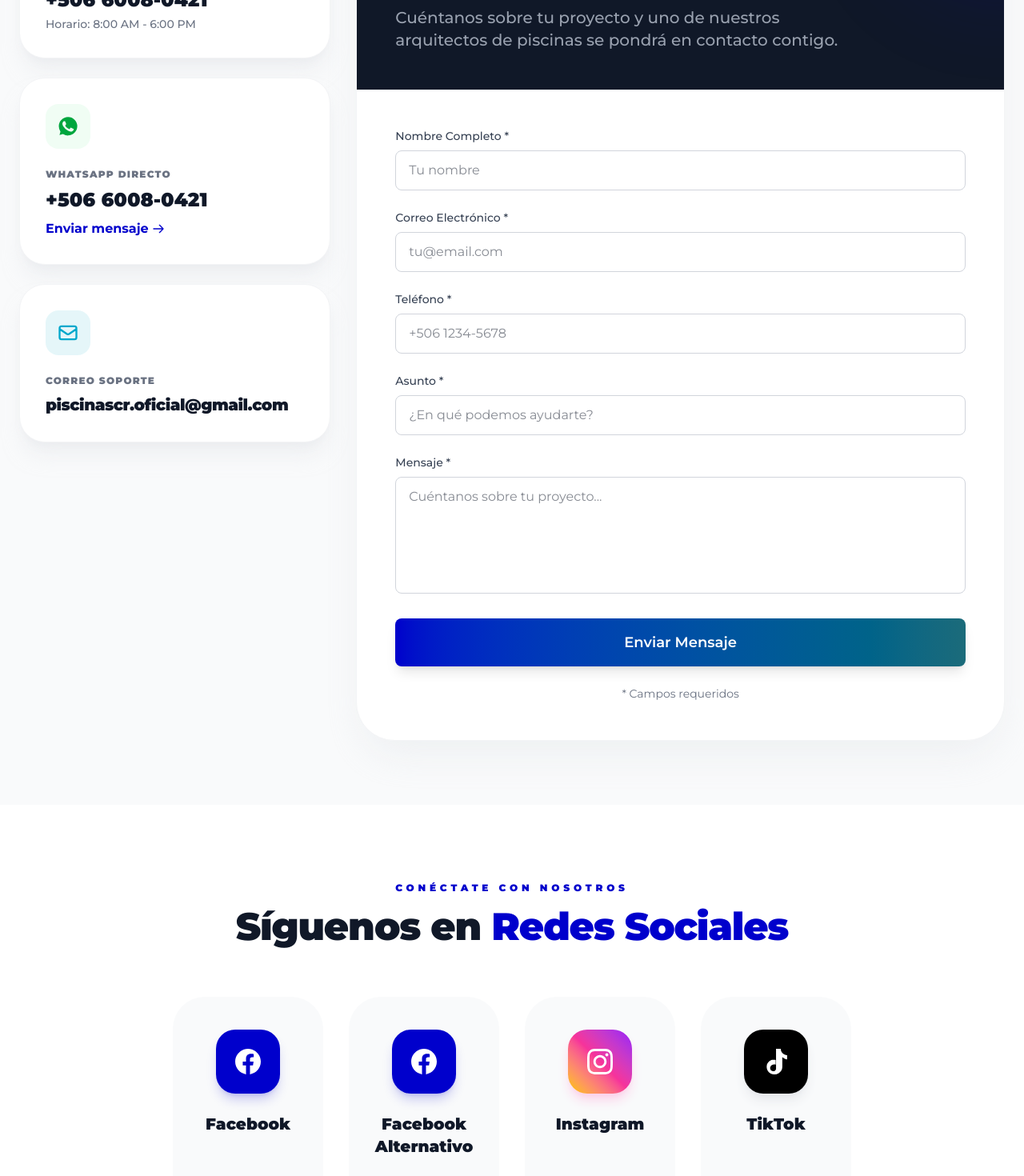
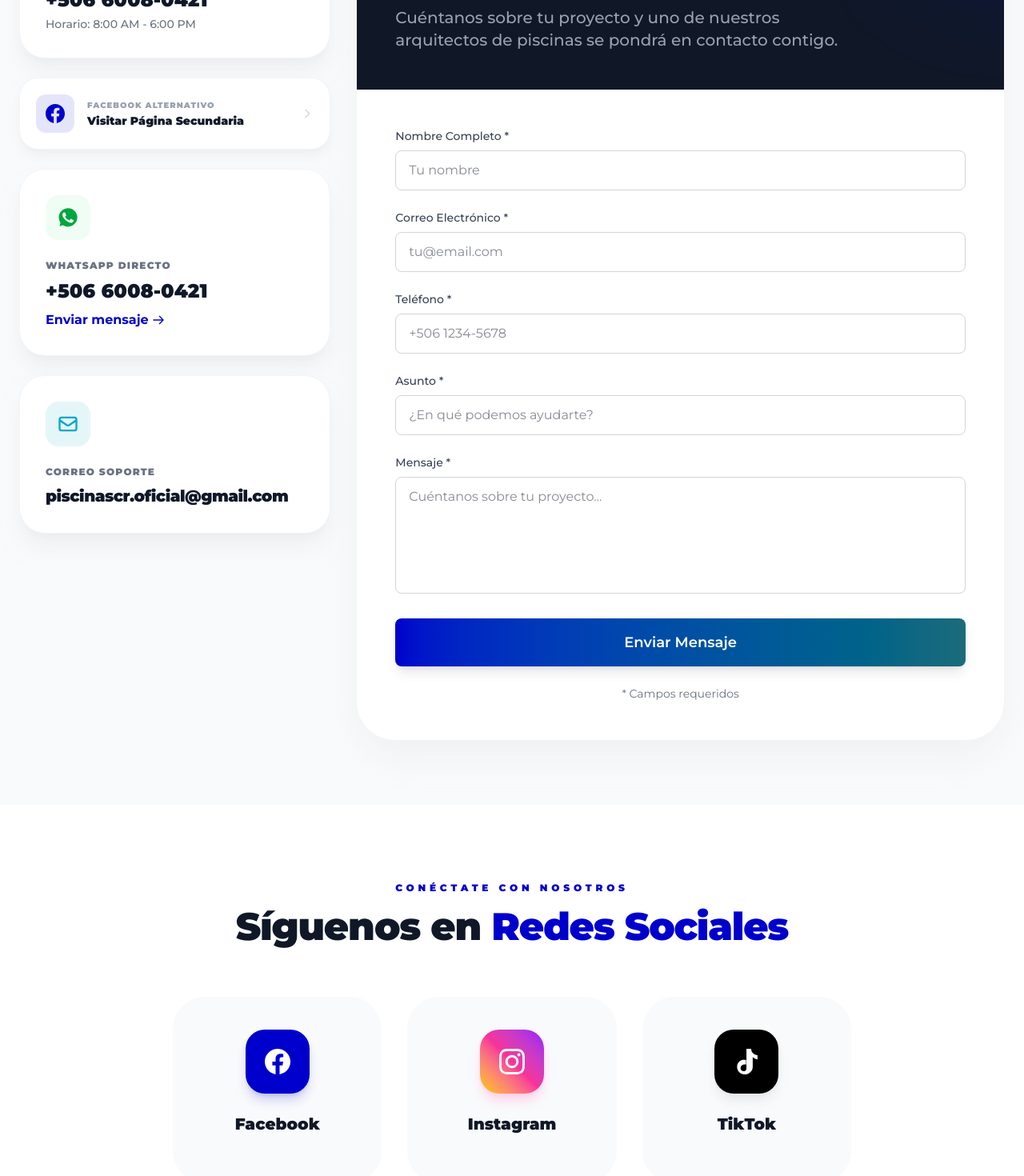
Before and after one commit to godlychrist/piscinascr, a Next.js app: page /contacto in a window 1280 px wide. Shown: the part 720-2190 px from the top of the page at 80% size. Built offline with nearby package versions, Linux system fonts and the light colour scheme.

Commit message:
Changed the alternative facebook to a better place

```diff
--- a/src/app/contacto/page.js
+++ b/src/app/contacto/page.js
@@ -81,6 +81,27 @@ export default function ContactoPage() {
                                 <p className="text-gray-500 text-sm font-medium">Horario: {CONTACT_INFO.officeHours.weekdays}</p>
                             </div>
 
+                            {/* Facebook Alternativo - Compact Placement */}
+                            <a
+                                href={SOCIAL_LINKS.find(s => s.name.toLowerCase().includes('alternativo'))?.href}
+                                target="_blank"
+                                rel="noopener noreferrer"
+                                className="bg-white rounded-[1.5rem] p-5 shadow-lg shadow-gray-200/50 border border-gray-100 transition-all hover:shadow-xl hover:-translate-y-1 flex items-center gap-4 group"
+                            >
+                                <div className="w-12 h-12 bg-brand-blue/10 rounded-xl flex items-center justify-center text-brand-blue shrink-0 group-hover:bg-brand-blue group-hover:text-white transition-colors duration-300">
+                                    <svg className="w-6 h-6" fill="currentColor" viewBox="0 0 24 24">
+                                        <path d="M24 12.073c0-6.627-5.373-12-12-12s-12 5.373-12 12c0 5.99 4.388 10.954 10.125 11.854v-8.385H7.078v-3.47h3.047V9.43c0-3.007 1.792-4.669 4.533-4.669 1.312 0 2.686.235 2.686.235v2.953H15.83c-1.491 0-1.956.925-1.956 1.874v2.25h3.328l-.532 3.47h-2.796v8.385C19.612 23.027 24 18.062 24 12.073z" />
+                                    </svg>
+                                </div>
+                                <div>
+                                    <h3 className="text-gray-400 text-[10px] font-black uppercase tracking-widest mb-0.5">Facebook Alternativo</h3>
+                                    <p className="text-sm font-black text-gray-900 group-hover:text-brand-blue transition-colors">Visitar Página Secundaria</p>
+                                </div>
+                                <svg className="w-4 h-4 ml-auto text-gray-300 group-hover:text-brand-blue transform group-hover:translate-x-1 transition-all" fill="none" stroke="currentColor" viewBox="0 0 24 24">
+                                    <path strokeLinecap="round" strokeLinejoin="round" strokeWidth={2} d="M9 5l7 7-7 7" />
+                                </svg>
+                            </a>
+
                             {/* WhatsApp */}
                             <div className="bg-white rounded-[2rem] p-8 shadow-xl shadow-gray-200/50 border border-gray-100 transition-all hover:shadow-2xl hover:-translate-y-1 text-center sm:text-left">
                                 <div className="w-14 h-14 bg-green-50 rounded-2xl flex items-center justify-center mb-6 text-green-600 mx-auto sm:mx-0">
@@ -131,8 +152,8 @@ export default function ContactoPage() {
                 <div className="max-w-4xl mx-auto px-6 text-center">
                     <h2 className="text-brand-blue font-black text-xs uppercase tracking-[0.4em] mb-4">Conéctate con Nosotros</h2>
                     <h3 className="text-4xl md:text-5xl font-black text-gray-900 mb-16 tracking-tight">Síguenos en <span className="text-brand-blue">Redes Sociales</span></h3>
-                    <div className="grid grid-cols-1 sm:grid-cols-2 lg:grid-cols-4 gap-8">
-                        {SOCIAL_LINKS.map((social) => (
+                    <div className="grid grid-cols-1 sm:grid-cols-2 lg:grid-cols-3 gap-8">
+                        {SOCIAL_LINKS.filter(s => !s.name.toLowerCase().includes('alternativo')).map((social) => (
                             <a
                                 key={social.name}
                                 href={social.href}
```
